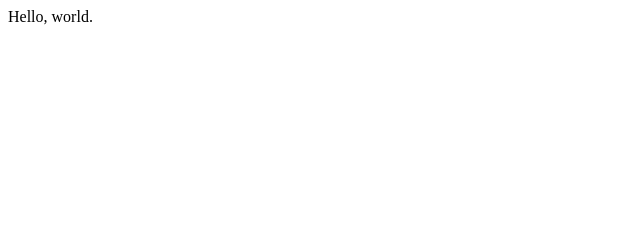
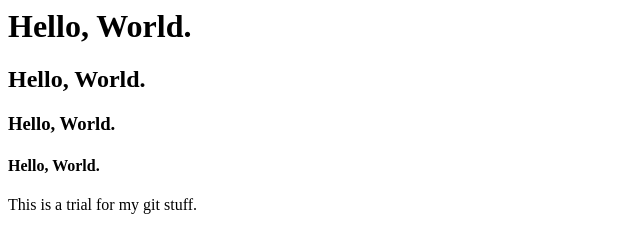
Before and after one commit to DaveGall/githookdemo, a plain HTML site: page index.html in a window 1280 px wide. Shown: the whole page, without its empty margins (0-640 px from the left). Drawn offline with Linux system fonts and the light colour scheme.

Commit message:
Another trial upload for my site.

```diff
--- a/index.html
+++ b/index.html
@@ -1 +1,5 @@
-Hello, world.
+<h1>Hello, World.</h1>
+<h2>Hello, World.</h2>
+<h3>Hello, World.</h3>
+<h4>Hello, World.</h4>
+<p>This is a trial for my git stuff.</p>
```
